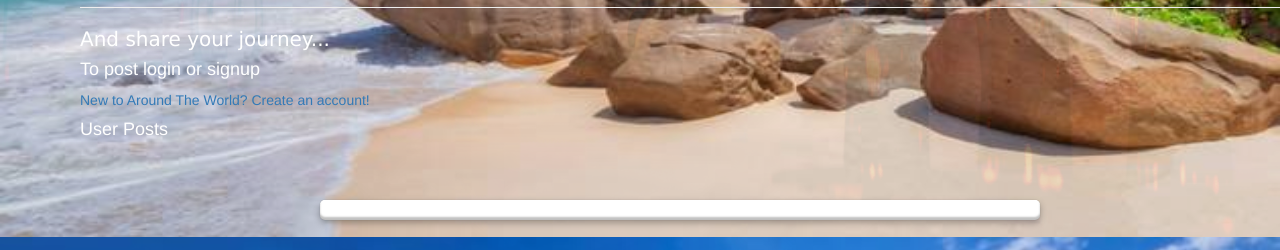
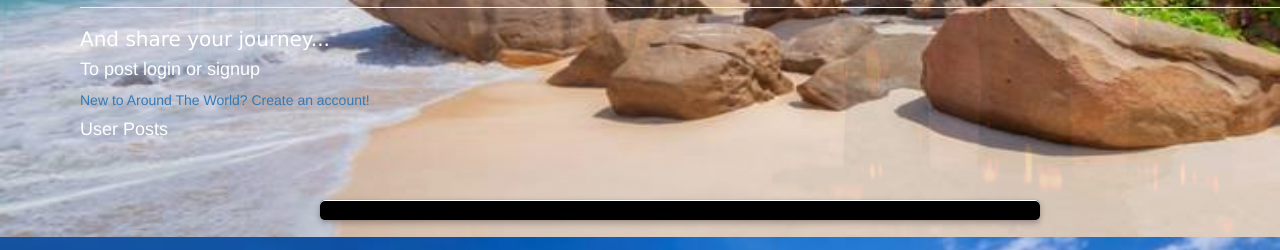
Before and after one commit to JaedenHufnagle/CSC210FinalProject, a Flask app: page / in a window 1280 px wide. Shown: the part 563-813 px from the top of the page. Run offline with Flask 2, Linux system fonts and the light colour scheme; data that the repository does not hold is empty; some libraries are stand-ins or nearby versions.

Commit message:
Update styles.css

```diff
--- a/static/css/styles.css
+++ b/static/css/styles.css
@@ -33,7 +33,7 @@ body
         inset 0 1px rgba(255,255,255,1),
         inset 0 -3px 2px rgba(0,0,0,0.25);
     border-radius: 5px;
-    background: white;
+    background: black;
     position: relative;
 }
 
```
